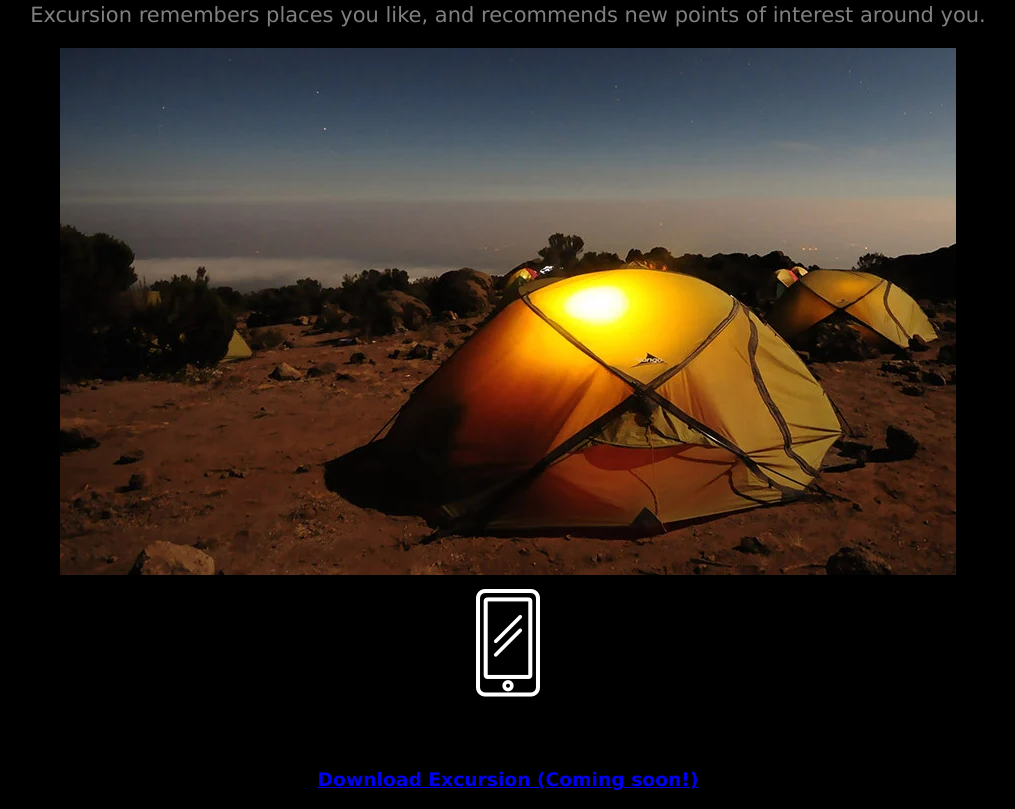
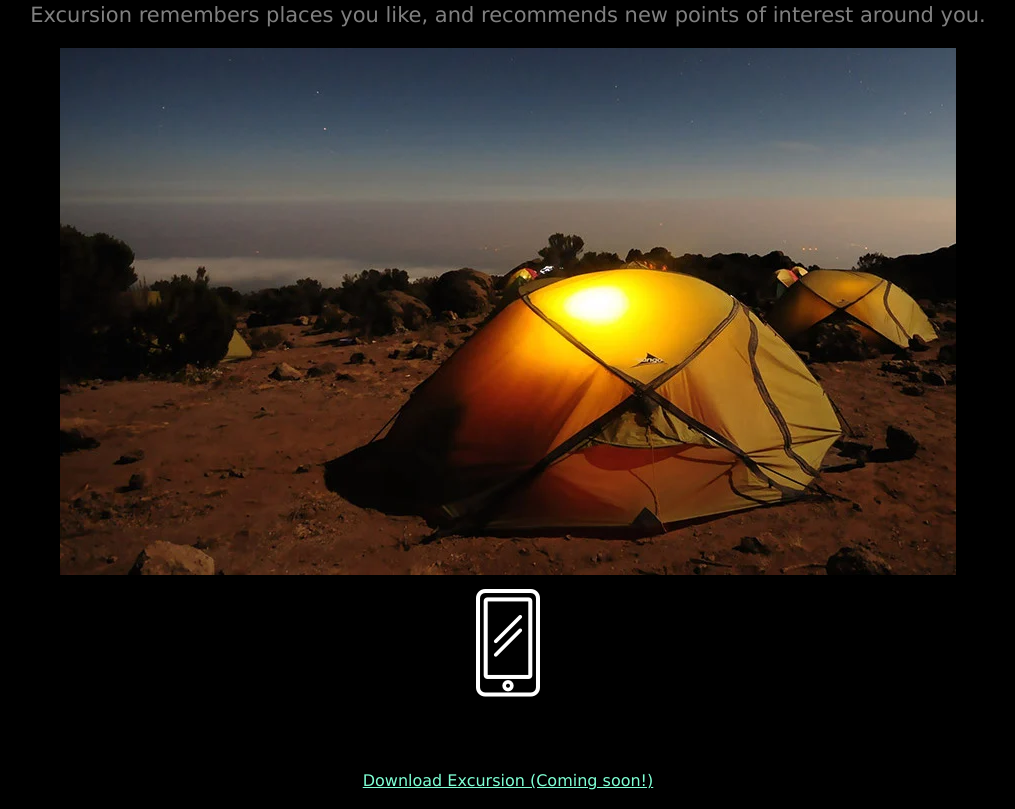
Before and after one commit to code-dangi/excursion, a plain HTML site: page index.html in a window 1280 px wide. Shown: the part 450-1259 px from the top of the page, without its empty margins (132-1147 px from the left). Drawn offline with Linux system fonts and the light colour scheme.

Commit message:
CSS style for a href

```diff
--- a/resources/css/style.css
+++ b/resources/css/style.css
@@ -13,7 +13,7 @@ header h2 {
     font-weight: normal;
 }
 
-header h3 a {
+a {
     font-size: 1rem;
     color: aquamarine;
     font-weight: normal;
```
